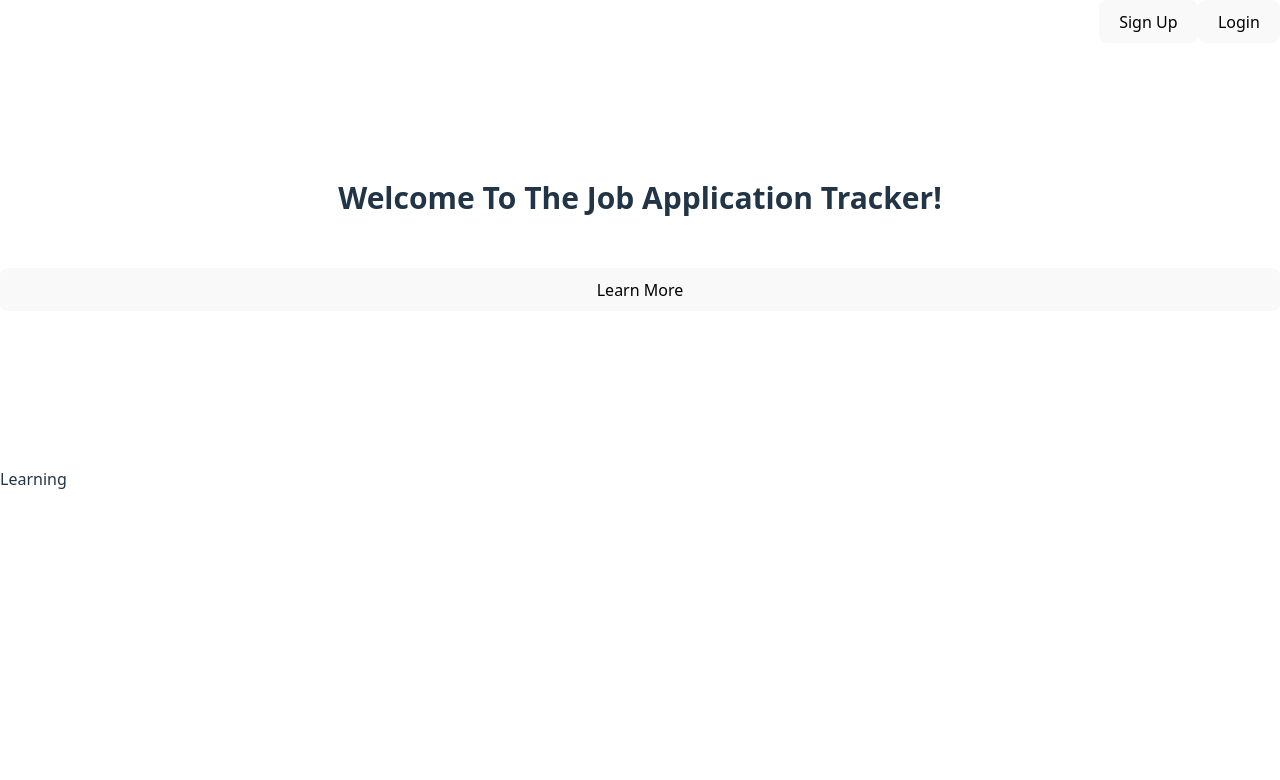
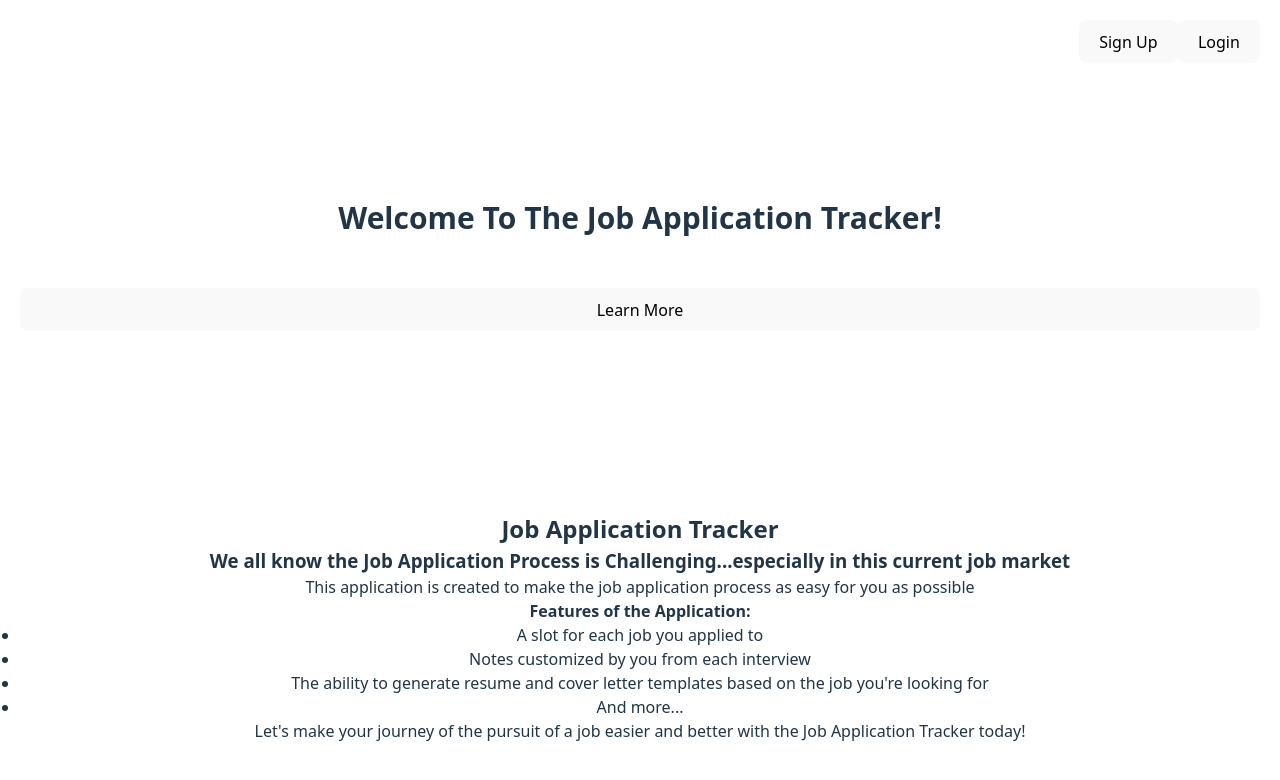
Before and after one commit to Geary-E/Job-Application-Tracker, a React (Vite) app in the folder frontend/: page / in a window 1280 px wide. Shown: the top 780 px of the page. Built offline with nearby package versions, Linux system fonts and the light colour scheme.

Commit message:
Addition of SignUp page and update to Home.jsx

```diff
--- a/frontend/src/Home.jsx
+++ b/frontend/src/Home.jsx
@@ -3,6 +3,12 @@ import {useRef} from 'react'
 
 const Home = () => {
     const learning = useRef();
+
+    const handleScroll  = () => {
+        console.log(learning.current);  // test and debug
+        learning.current?.scrollIntoView({ behavior: 'smooth', block: 'start'});
+    };
+
     return (
         <div className="Home">
             <div className="nav-section">
@@ -12,11 +18,21 @@ const Home = () => {
             <div className="body-section">
               <h2 className="body-header">Welcome To The Job Application Tracker! </h2>
               <br /><br/>
-              <button className="learn"> Learn More </button>
+              <button className="learn" onClick={handleScroll}> Learn More </button>
             </div>
-            <br/>
-            <div ref={learning} className="learn">
-                Learning
+            <br/><br/>
+            <div ref={learning} className="learn-target">
+                <h2>Job Application Tracker</h2>
+                    <h3>We all know the Job Application Process is Challenging...especially in this current job market</h3>
+                    <p> This application is created to make the job application process as easy for you as possible</p>
+                    <p><b> Features of the Application:</b></p>
+                    <ul>
+                        <li>A slot for each job you applied to </li>
+                        <li>Notes customized by you from each interview</li>
+                        <li>The ability to generate resume and cover letter templates based on the job you're looking for</li>
+                        <li>And more...</li>
+                    </ul>
+                    <p> Let's make your journey of the pursuit of a job easier and better with the Job Application Tracker today!</p>
             </div>
         </div>
     )
--- /dev/null
+++ b/frontend/src/SignUp.jsx
@@ -0,0 +1,20 @@
+
+const SignUp = () => {
+    const [firstName, setFirstName] = useState("");
+    const [lastName, setLastName] = useState("");
+    const [currentRole, setCurrentRole] = useState("");
+    const [email, setEmail] = useState("");
+    const [password, setPassword] = useState("");
+    const [desiredRole, setDesiredRole] = useState("");
+
+    return (
+        <div className="signup">
+            Sign-Up
+            <div className="signup-container">
+                Sign Up
+            </div>
+        </div>
+    )
+}
+
+export default SignUp;
--- a/frontend/src/main.jsx
+++ b/frontend/src/main.jsx
@@ -5,12 +5,14 @@ import { createBrowserRouter, RouterProvider} from 'react-router-dom'
 import Home from './Home.jsx'
 import Dashboard from './Dashboard.jsx'
 import Login from './Login.jsx'
+import SignUp from './SignUp.jsx'
 import NotFound from './NotFound.jsx'
 
 const router = createBrowserRouter([
   {path: "/", element: <Home/> },
   {path: "/dashboard", element: <Dashboard/> },
   {path: "/login", element: <Login/>},
+  {path: "/signup", element: <SignUp/>},
   {path: "*", element: <NotFound/> },
 ]);
 
--- a/frontend/src/styling/Home.css
+++ b/frontend/src/styling/Home.css
@@ -7,6 +7,7 @@
 .Home {
     width: 100vw;
     height: 100vh;
+    padding: 20px;
 }
 
 .nav-section {
@@ -27,3 +28,7 @@
     text-align: center;
     font-size: 30px;
 }
+
+.learn-target {
+    text-align: center;
+}
```
